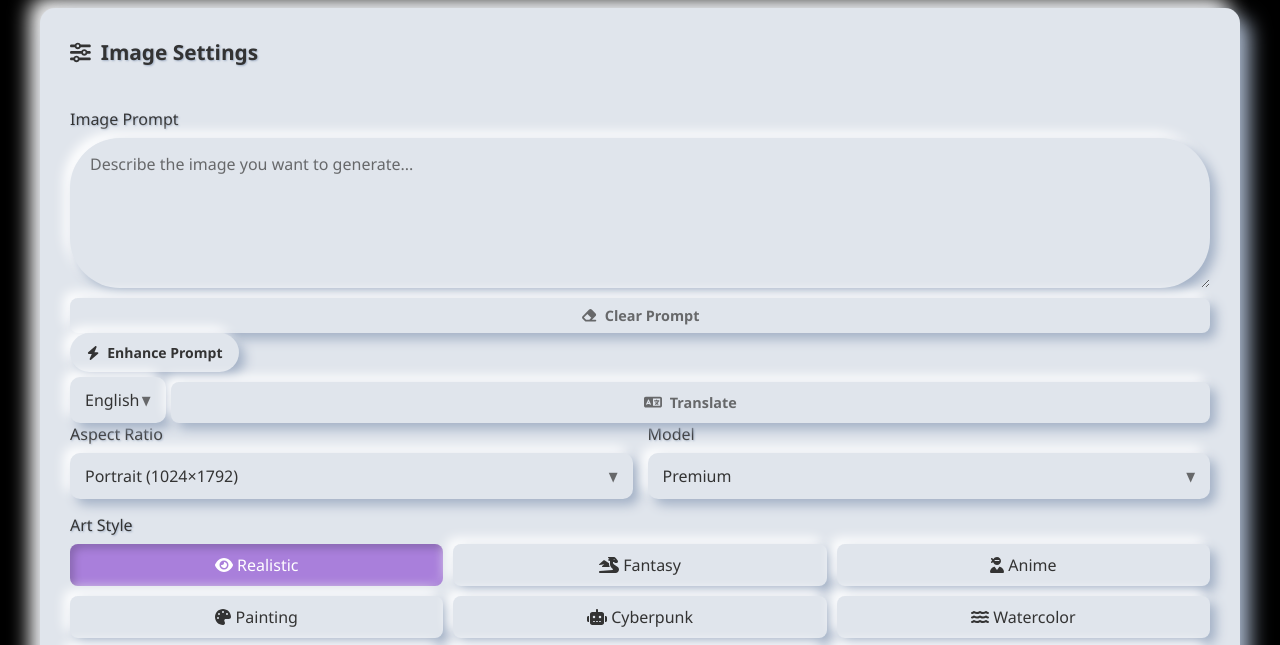
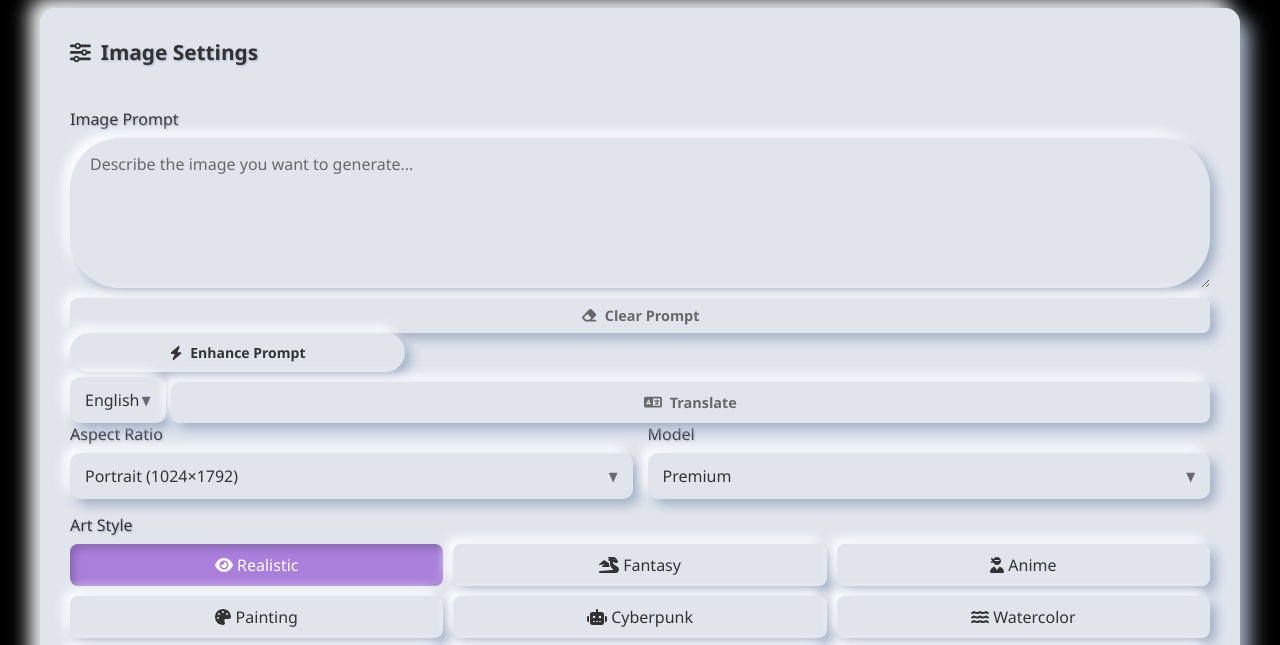
Before and after one commit to ray23-bit/Demo2, a plain HTML site: page index.html in a window 1280 px wide. Shown: the part 122-767 px from the top of the page. Drawn offline with Linux system fonts and the light colour scheme.

Commit message:
Update enhance-prompt.css
Update enhance-prompt.css

```diff
--- a/enhance-prompt.css
+++ b/enhance-prompt.css
@@ -140,7 +140,7 @@
 
 /* Ini berada di luar media query agar bekerja di semua layar */
 .enhance-btn {
-  padding: 10px 17px;
+  padding: 10px 100px;
   font-size: 14px;
   border-radius: 10px;
   background-color: #9c66d7;
@@ -152,7 +152,7 @@
 }
 
 button.enhance-btn {
-  padding: 10px 17px !important;
+  padding: 10px 100px !important;
   font-size: 14px !important;
 }
 
```
